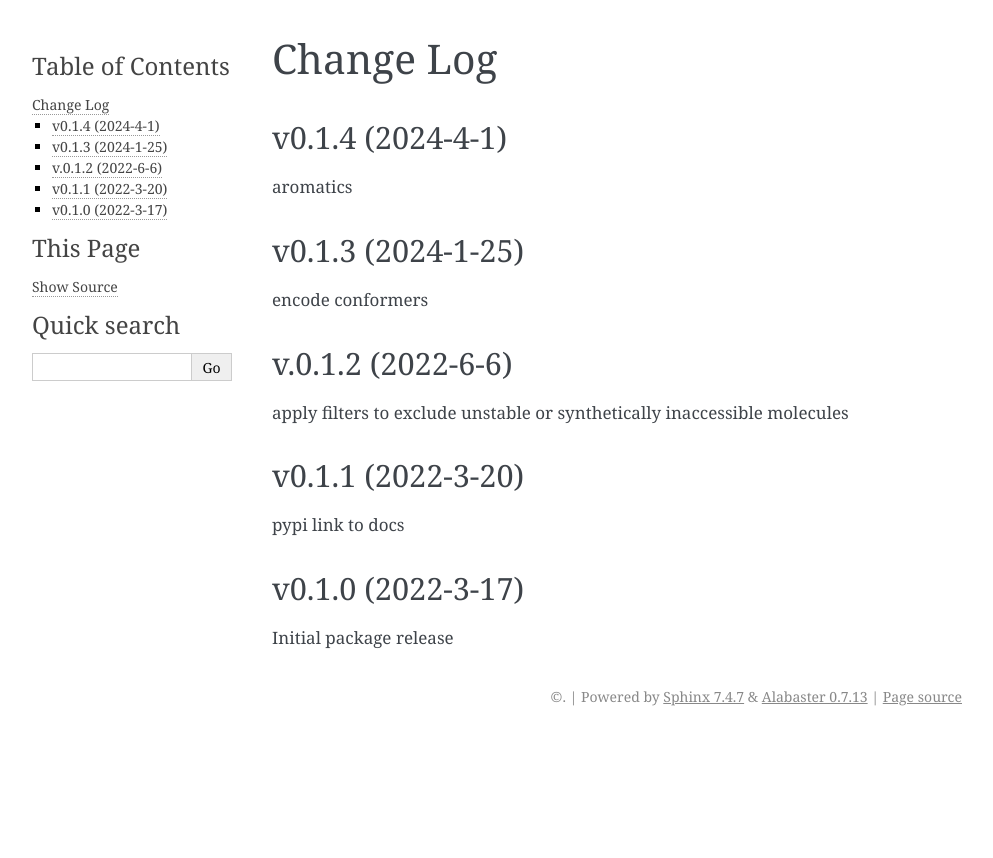
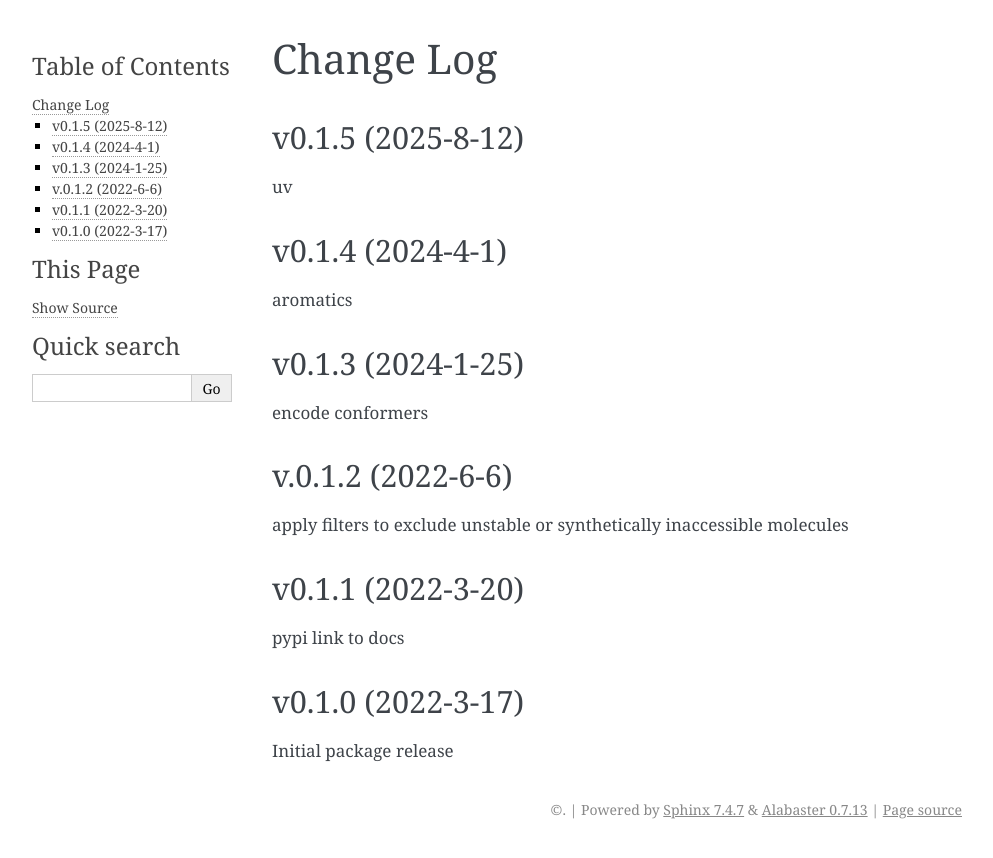
Before and after one commit to hstern2/amsr, a Sphinx documentation site: the page built from docs/source/changelog.rst, in a window 1280 px wide. Shown: the top 858 px of the page, without its empty margins (148-1141 px from the left). Built offline with Sphinx 7.4.7, drawn with Linux system fonts in a browser that asks for light colours.

Commit message:
version bump to 0.1.5

```diff
--- a/amsr/version.py
+++ b/amsr/version.py
@@ -1 +1 @@
-__version__ = "0.1.4"
+__version__ = "0.1.5"
--- a/docs/source/changelog.rst
+++ b/docs/source/changelog.rst
@@ -1,5 +1,9 @@
 Change Log
 ==========
+v0.1.5 (2025-8-12)
+------------------
+uv
+
 v0.1.4 (2024-4-1)
 -----------------
 aromatics
--- a/docs/source/conf.py
+++ b/docs/source/conf.py
@@ -7,7 +7,7 @@ sys.path.insert(0, os.path.abspath("../../"))
 
 project = "amsr"
 author = "Harry Stern"
-release = "0.1.4"
+release = "0.1.5"
 
 extensions = [
     "sphinx.ext.autodoc",  # <-- must precede sphinx_autodoc_typehints
--- a/pyproject.toml
+++ b/pyproject.toml
@@ -4,7 +4,7 @@ build-backend = "setuptools.build_meta"
 
 [project]
 name = "amsr"
-version = "0.1.4"
+version = "0.1.5"
 description = "Another molecular string representation"
 authors = [{ name = "Harry Stern" }]
 license = { file = "LICENSE" }
```
